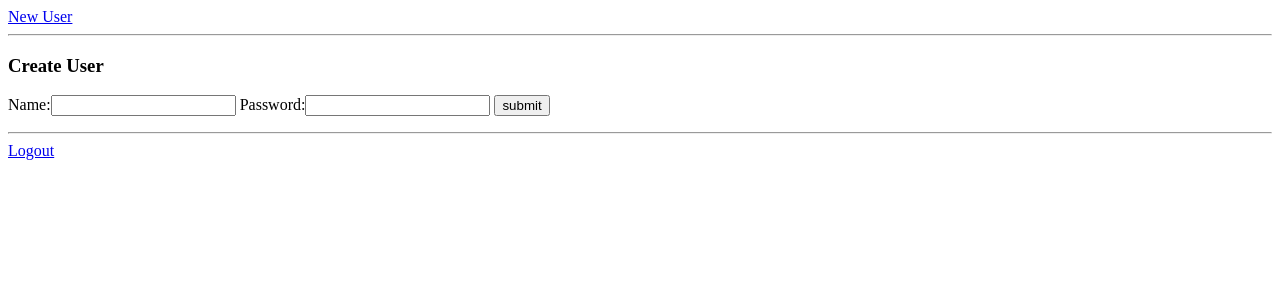
After one commit to samhoice/weather, a Django app: a page that uses apax_challenge/person/templates/person/base.html in a window 1280 px wide. The commit adds this page. Shown: the top 300 px of the page. Run offline with Django 3.2, Linux system fonts and the light colour scheme.

Commit message:
Basic login system. More UI

```diff
--- a/apax_challenge/apax_challenge/settings.py
+++ b/apax_challenge/apax_challenge/settings.py
@@ -120,3 +120,6 @@ USE_TZ = True
 # https://docs.djangoproject.com/en/1.11/howto/static-files/
 
 STATIC_URL = '/static/'
+
+LOGIN_URL = '/u/login'
+LOGIN_REDIRECT_URL = '/'
--- a/apax_challenge/apax_challenge/urls.py
+++ b/apax_challenge/apax_challenge/urls.py
@@ -15,8 +15,12 @@ Including another URLconf
 """
 from django.conf.urls import url, include
 from django.contrib import admin
+from django.core.urlresolvers import reverse_lazy
+from django.views.generic.base import RedirectView
 
 urlpatterns = [
     url(r'^admin/', admin.site.urls),
     url(r'^p/', include('person.urls', namespace="person")),
+    url(r'^l/', include('location.urls', namespace="location")),
+    url(r'^$', RedirectView.as_view(url=reverse_lazy('person:home'))),
 ]
--- a/apax_challenge/location/models.py
+++ b/apax_challenge/location/models.py
@@ -1,8 +1,12 @@
 from django.db import models
 
-# Create your models here.
+from django.core.urlresolvers import reverse
+
 class Location(models.Model):
 	zipcode = models.CharField(max_length=5)
 
 	def __str__(self):
 		return "{}".format(self.zipcode)
+
+	def get_absolute_url(self):
+		return reverse('location:detail', kwargs={'pk': self.pk})
--- /dev/null
+++ b/apax_challenge/location/urls.py
@@ -0,0 +1,8 @@
+from django.conf.urls import url
+
+from .views import LocationCreate, LocationDetail
+
+urlpatterns = [
+	url(r'^n[/]$', LocationCreate.as_view(), name = "create"),
+	url(r'^(?P<pk>\d+)[/]', LocationDetail.as_view(), name = "detail"),
+]
--- a/apax_challenge/person/templates/person/base.html
+++ b/apax_challenge/person/templates/person/base.html
@@ -3,9 +3,17 @@
 </head>
 <body>
 
+{% if user.is_authenticated %}
+<a href="{% url 'location:create' %}">New Location</a>
+{% else %}
+<a href="{% url 'person:create' %}">New User</a>
+{% endif %}
+<hr/>
 {% block body %}
 
 {% endblock body %}
 
+<hr/>
+<a href="{% url 'person:logout' %}">Logout</a>
 </body>
 </html>
--- /dev/null
+++ b/apax_challenge/person/templates/person/create.html
@@ -0,0 +1,10 @@
+{% extends "person/base.html" %}
+
+{% block body %}
+
+<h3>Create User</h3>
+
+{% include "person/login_form.html" %}
+
+
+{% endblock body %}
--- a/apax_challenge/person/templates/person/detail.html
+++ b/apax_challenge/person/templates/person/detail.html
@@ -1,4 +1,4 @@
-{% include "person/base.html" %}
+{% extends "person/base.html" %}
 
 {% block body %}
 
--- a/apax_challenge/person/templates/person/home.html
+++ /dev/null
@@ -1,5 +0,0 @@
-{% include "person/base.html" %}
-
-{% block body %}
-Hello world
-{% endblock %}
--- /dev/null
+++ b/apax_challenge/person/templates/person/login_form.html
@@ -0,0 +1,8 @@
+<form method="post" >
+{% csrf_token %}
+
+{{ form }}
+
+<input type="submit" name="submit" value="submit"/>
+
+</form>
--- a/apax_challenge/person/urls.py
+++ b/apax_challenge/person/urls.py
@@ -1,9 +1,16 @@
 from django.conf.urls import url
 
+from django.contrib.auth import views as auth_views
+from django.core.urlresolvers import reverse_lazy
+
 from django.views.generic import TemplateView
-from .views import PersonView
+from .views import PersonView, PersonHome, PersonCreate
 
 urlpatterns = [
-	url(r'home', TemplateView.as_view(template_name="person/home.html")),
-	url(r'^d/(?P<pk>\d+)[/]', PersonView.as_view(), name = "detail")
+	url(r'home', PersonHome.as_view(), name='home'),
+	url(r'^(?P<pk>\d+)[/]', PersonView.as_view(), name="detail"),
+
+	url(r'^login', auth_views.login, {'template_name': 'person/login.html'}, name='login'),
+	url(r'^logout', auth_views.logout, {'next_page': reverse_lazy('person:login')}, name='logout'),
+	url(r'^create', PersonCreate.as_view(), name="create")
 ]
--- a/apax_challenge/person/views.py
+++ b/apax_challenge/person/views.py
@@ -1,10 +1,47 @@
-from django.shortcuts import render
+from django.shortcuts import render, get_object_or_404
 
 # Create your views here.
-from django.views.generic import DetailView
+from django.views.generic import DetailView, FormView
+from django.views import View
+from django.http import HttpResponseRedirect
+from django.core.urlresolvers import reverse
+from django import forms
+from django.contrib.auth.models import User
+from django.contrib.auth import login
+from .models import Person
 
-from .models import Person
+class PersonHome(View):
+	def get(self, request):
+		if request.user.is_authenticated:
+			user = request.user.pk
+			person = get_object_or_404(Person, user=user)
+			return HttpResponseRedirect(reverse('person:detail', kwargs={'pk': person.pk}))
+		else:
+			return HttpResponseRedirect(reverse('person:login'))
 
 class PersonView(DetailView):
 	model = Person
 	template_name = 'person/detail.html'
+
+
+class PersonForm(forms.Form):
+	name = forms.CharField()
+	password = forms.CharField(widget=forms.PasswordInput)
+
+class PersonCreate(FormView):
+	form_class = PersonForm
+	template_name = "person/create.html"
+	success_url = '/'
+
+	def form_valid(self, form):
+
+		username = form.cleaned_data['name']
+		pw = form.cleaned_data['password']
+
+		user = User.objects.create_user(username, password=pw)
+		if user:
+			login(self.request, user)
+
+		p = Person(user=user)
+		p.save()
+		return super(PersonCreate, self).form_valid(form)
```
Also changed, not shown: apax_challenge/location/templates/location/location_detail.html (added, +7 -0 lines), apax_challenge/location/templates/location/location_form.html (added, +12 -0 lines), apax_challenge/location/views.py (+12 -0 lines), apax_challenge/person/templates/person/login.html (added, +10 -0 lines).
